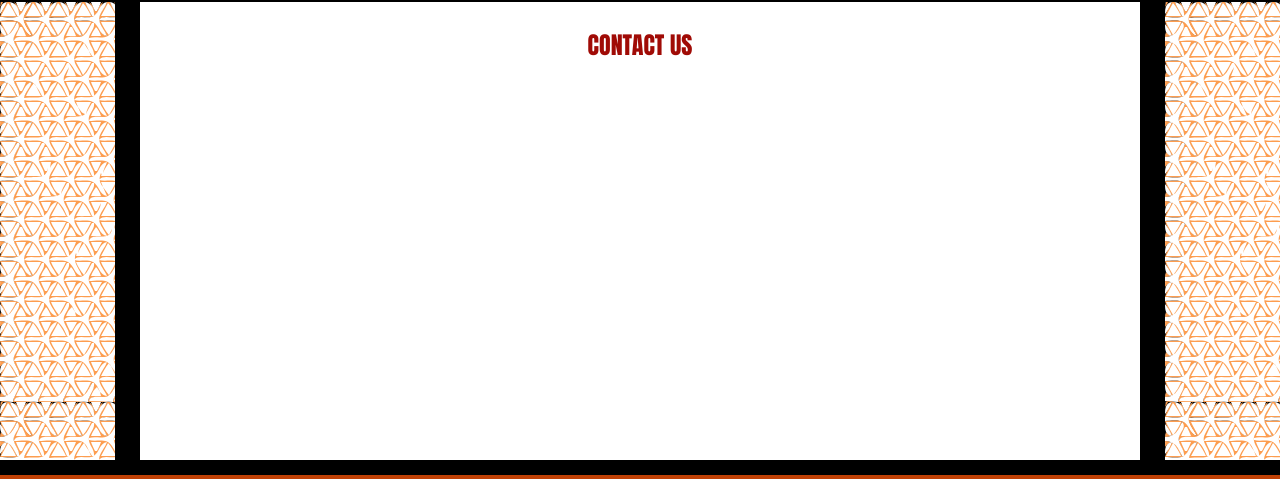
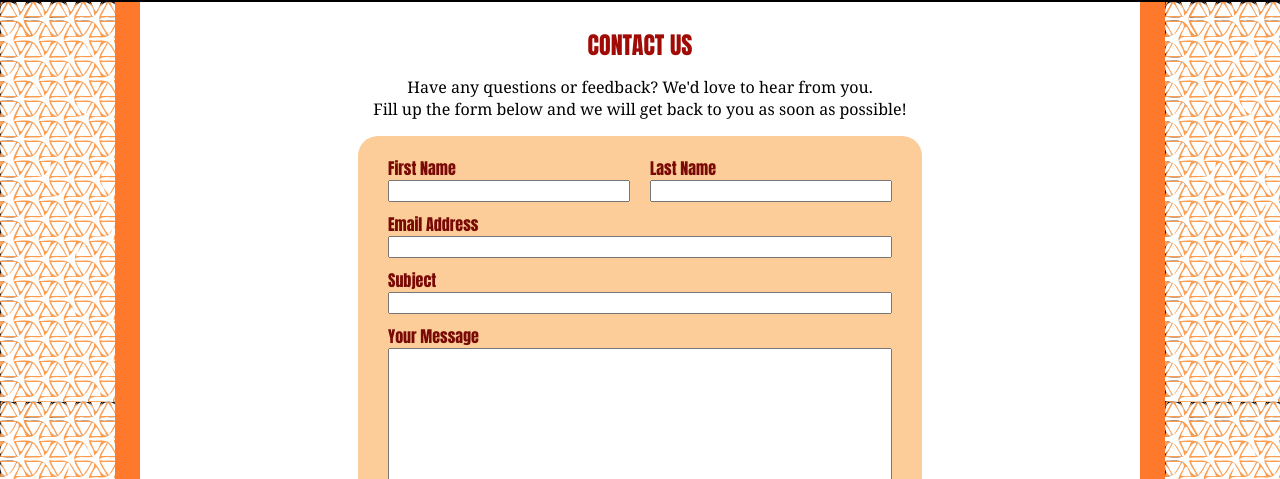
Before and after one commit to pavithradm5244/ClairemontComicsWebsite, a plain HTML site: page contact_us.html in a window 1280 px wide. Shown: the part 65-544 px from the top of the page. Drawn offline with Linux system fonts and the light colour scheme.

Commit message:
completed home and simple contact us

```diff
--- a/Framework_style.css
+++ b/Framework_style.css
@@ -13,11 +13,11 @@
 container{
     display: grid;
     width: 100%;
-    height: 100vh;
+    min-height: 100vh;
     grid-template-areas:
         "left-space border_left content border_right right-space"
         "footer footer footer footer footer";
-    grid-template-rows: 1fr auto;
+    grid-template-rows: minmax(min-content, max-content) minmax(min-content, max-content);
     grid-template-columns: 1fr 25px 1000px 25px 1fr;
     background-color: black;
     grid-row-gap: 15px;
@@ -131,7 +131,11 @@
     background-color: rgb(255, 255, 255);
     margin-top: 67px;
     font-family: Georgia, 'Times New Roman', Times, serif;
-    padding: 20px 30px;
+    padding: 20px 30px 30px 30px;
+}
+
+content p{
+    margin-top: 1.2em;
 }
 
 content h2{
@@ -236,7 +240,7 @@
             "footer";
         grid-template-columns: 100%;
         grid-template-rows: 1fr auto;
-        height: 100vh;
+        min-height: 100vh;
     }
 
     /*footer{
--- a/contact_us.html
+++ b/contact_us.html
@@ -5,6 +5,7 @@
     <meta http-equiv="X-UA-Compatible" content="IE=edge">
     <meta name="viewport" content="width=device-width, initial-scale=1.0">
     <link rel="stylesheet" href="Framework_style.css">
+    <link rel="stylesheet" href="contact_us_style.css">
     <link rel="icon" type="image/x-icon" href="/images/clairmont.svg">
     <title>Clairemont Comics</title>
 </head>
@@ -34,18 +35,49 @@
         </header>
 
         <left-space></left-space>
-
+        <div class="border_left"></div>
         <!--Main Content Markup-->
         <content>
             <h2>Contact Us</h2>
+            <p class="subtitle">
+                Have any questions or feedback? We'd love to hear from you.<br>
+                Fill up the form below and we will get back to you as soon as possible!
+            </p>
+            <div class="form_container">
+                <form>
+                    <div class="first_name_box">
+                        <label for="first_name">First Name</label>
+                        <input type="text" id="first_name" name="first_name" required>
+                    </div>
+                    <div class="last_name_box">
+                        <label for="last_name">Last Name</label>
+                        <input type="text" id="last_name" name="last_name" required>
+                    </div>
+                    <div class="email_add_box">
+                        <label for="email_add">Email Address</label>
+                        <input type="text" id="email_add" name="email_add" required>
+                    </div>
+                    <div class="subject_box">
+                        <label for="subject">Subject</label>
+                        <input type="text" id="subject" name="subject" required>
+                    </div>
+                    <div class="contact_msg_box">
+                        <label for="contact_msg">Your Message</label>
+                        <textarea id="contact_msg" name="contact_msg" style="height:200px"></textarea>
+                    </div>
+                    <div class="submit_button">
+                        <input type="submit" value="Submit">
+                    </div>
+                </form>
+            </div>
         </content>
-
+        <div class="border_right"></div>
         <right-space></right-space>
 
         <!--Footer Markup-->
         <footer>
             <div id="footer_header">
-                <h3>Clairemont Comics<h3>
+                <h3>Clairemont Comics</h3>
             </div>
             <div id="footer_contact">
                 <h4>Contact Us</h4>
@@ -85,7 +117,7 @@
                             </a>
                         </td>
                         <td>
-                            <a href = 'mailto: charsh@clairemontcomics.com'>
+                            <a href = 'mailto:charsh@clairemontcomics.com'>
                                 <p>charsh@clairemontcomics.com</p>
                             </a>
                         </td>
--- /dev/null
+++ b/contact_us_style.css
@@ -0,0 +1,64 @@
+content{
+    display: flex;
+    align-items: center;
+    flex-direction: column;
+}
+
+content .subtitle{
+    text-align: center;
+    margin-top: 0.5em;
+}
+
+.form_container{
+    border-radius: 20px;
+    background-color: rgb(252, 205, 152);
+    margin: 1em;
+    width:60%;
+    padding: 20px 30px;
+}
+
+container form{
+    display: grid;
+    grid-template-areas:
+        "f_name l_name"
+        "address address"
+        "subject subject"
+        "msg msg"
+        "sub_button sub_button";
+    row-gap: 10px;
+    column-gap: 20px;
+}
+
+.form_container label{
+    font-family: Impact, Haettenschweiler, 'Arial Narrow Bold', sans-serif;
+    font-weight: lighter;
+    color: rgb(121, 9, 5);
+}
+
+.form_container label, .form_container input, .form_container textarea{
+    display: block;
+    width: 100%;
+}
+
+/* Declaring grid-areas */
+.first_name_box{
+    grid-area: f_name;
+}
+.last_name_box{
+    grid-area: l_name;
+
+}
+.email_add_box{
+    grid-area: address;
+}
+.subject_box{
+    grid-area: subject;
+}
+.contact_msg_box{
+    grid-area: msg;
+}
+.submit_button{
+    grid-area: sub_button;
+}
+
+/*media query for responsive design */
--- /dev/null
+++ b/home_style.css
@@ -0,0 +1,5 @@
+content > ul{
+    list-style-position: inside;
+    margin-left: 20px;
+    margin-top: 0;
+}
```
Also changed, not shown: home.html (+3 -2 lines).
